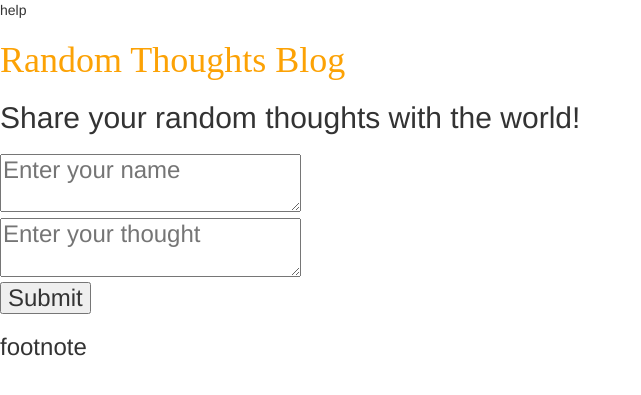
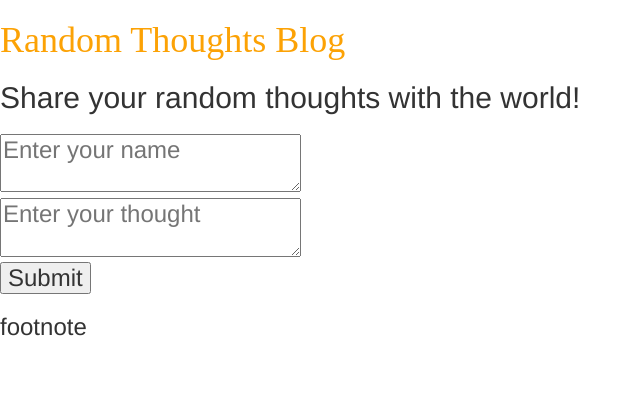
Before and after one commit to bmwsedee/WTclone, a Django app: page / in a window 1280 px wide. Shown: the top 395 px of the page, without its empty margins (0-641 px from the left). Run offline with Django 3.2, Linux system fonts and the light colour scheme; data that the repository does not hold is empty; some libraries are stand-ins or nearby versions.

Commit message:
rmove base

```diff
--- a/rtblog/templates/rtblog/post_list.html
+++ b/rtblog/templates/rtblog/post_list.html
@@ -13,8 +13,6 @@
 </head>
 
 <body>
-
-<div class='testfigure'>help</div>
 
  <div class="background">
 
```
